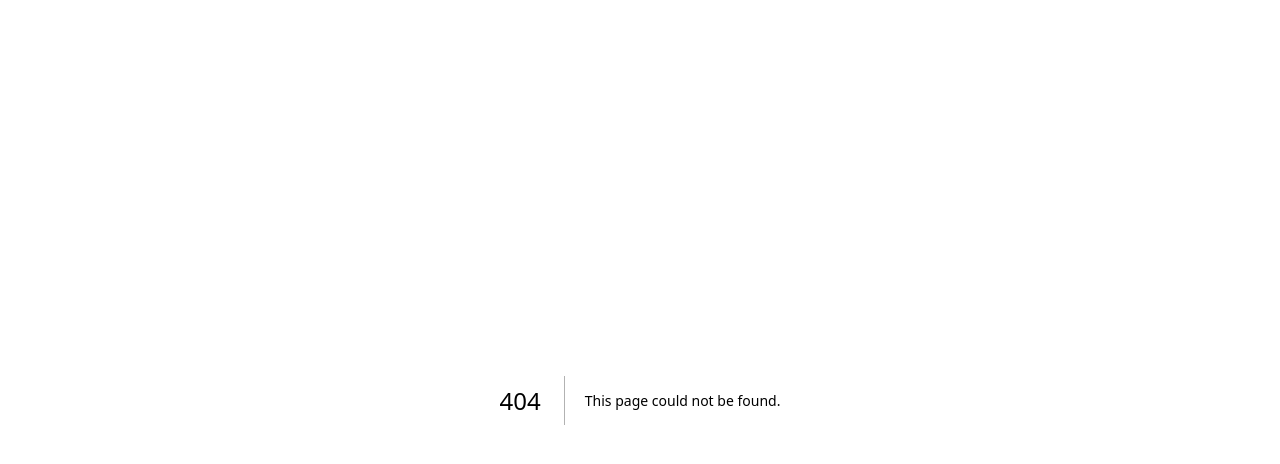
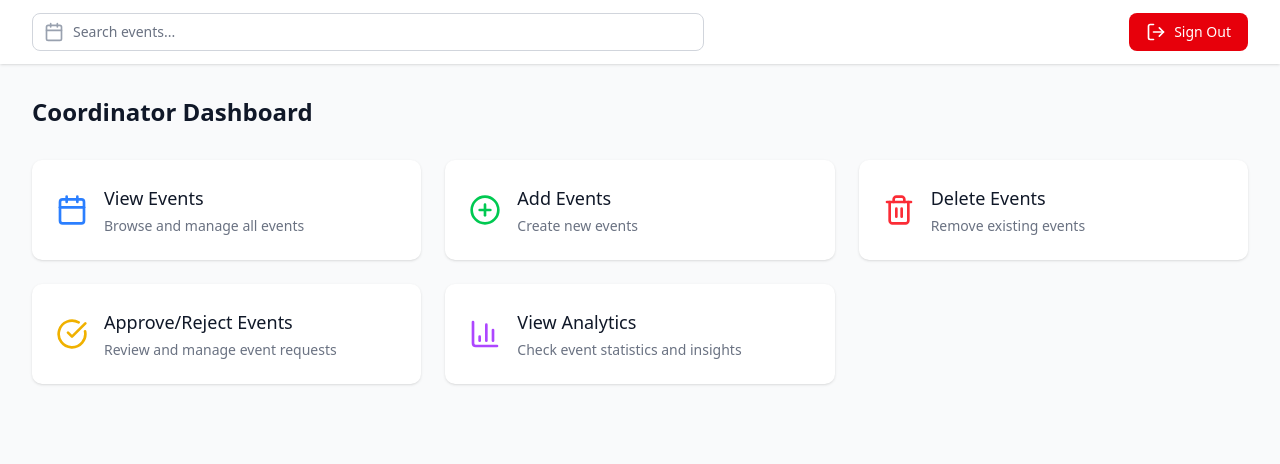
Before and after one commit to kingnavneeth094/Triton, a Next.js app: page /coordinator in a window 1280 px wide. Before the commit this address had no page. Shown: the top 464 px of the page. Built offline with nearby package versions, Linux system fonts and the light colour scheme.

Commit message:
Added Coordinator Dashboard

```diff
--- /dev/null
+++ b/src/app/(pages)/(dashboards)/coordinator/page.jsx
@@ -0,0 +1,156 @@
+'use client';
+
+import { useState } from 'react';
+import { useRouter } from 'next/navigation';
+import { LogOut, Calendar, PlusCircle, Trash2, CheckCircle, XCircle, BarChart3 } from 'lucide-react';
+
+export default function CoordinatorDashboard() {
+  const router = useRouter();
+  const [searchQuery, setSearchQuery] = useState('');
+
+  const handleLogout = () => {
+    // Add your logout logic here
+    router.push('/sign-in');
+  };
+
+  const handleOptionClick = (option) => {
+    switch (option) {
+      case 'view-events':
+        router.push('/coordinator/view-events');
+        break;
+      case 'add-events':
+        router.push('/coordinator/add-events');
+        break;
+      case 'delete-events':
+        router.push('/coordinator/delete-events');
+        break;
+      case 'approve-events':
+        router.push('/coordinator/approve-events');
+        break;
+      case 'analytics':
+        router.push('/coordinator/analytics');
+        break;
+      default:
+        break;
+    }
+  };
+
+  return (
+    <div className="min-h-screen bg-gray-50">
+      {/* Header */}
+      <div className="bg-white shadow-sm">
+        <div className="max-w-7xl mx-auto px-4 sm:px-6 lg:px-8">
+          <div className="flex justify-between items-center h-16">
+            <div className="flex-1 max-w-2xl">
+              <div className="relative">
+                <div className="absolute inset-y-0 left-0 pl-3 flex items-center pointer-events-none">
+                  <Calendar className="h-5 w-5 text-gray-400" />
+                </div>
+                <input
+                  type="text"
+                  className="block w-full pl-10 pr-3 py-2 border border-gray-300 rounded-md leading-5 bg-white placeholder-gray-500 focus:outline-none focus:placeholder-gray-400 focus:ring-1 focus:ring-blue-500 focus:border-blue-500 sm:text-sm"
+                  placeholder="Search events..."
+                  value={searchQuery}
+                  onChange={(e) => setSearchQuery(e.target.value)}
+                />
+              </div>
+            </div>
+            <button
+              onClick={handleLogout}
+              className="ml-4 inline-flex items-center px-4 py-2 border border-transparent text-sm font-medium rounded-md text-white bg-red-600 hover:bg-red-700 focus:outline-none focus:ring-2 focus:ring-offset-2 focus:ring-red-500"
+            >
+              <LogOut className="mr-2 h-5 w-5" />
+              Sign Out
+            </button>
+          </div>
+        </div>
+      </div>
+
+      {/* Main Content */}
+      <div className="max-w-7xl mx-auto px-4 sm:px-6 lg:px-8 py-8">
+        <h1 className="text-2xl font-bold text-gray-900 mb-8">Coordinator Dashboard</h1>
+        <div className="grid grid-cols-1 md:grid-cols-2 lg:grid-cols-3 gap-6">
+          {/* View Events Card */}
+          <div
+            onClick={() => handleOptionClick('view-events')}
+            className="bg-white rounded-lg shadow-sm p-6 cursor-pointer hover:shadow-md transition-shadow duration-200"
+          >
+            <div className="flex items-center">
+              <div className="flex-shrink-0">
+                <Calendar className="h-8 w-8 text-blue-500" />
+              </div>
+              <div className="ml-4">
+                <h3 className="text-lg font-medium text-gray-900">View Events</h3>
+                <p className="mt-1 text-sm text-gray-500">Browse and manage all events</p>
+              </div>
+            </div>
+          </div>
+
+          {/* Add Events Card */}
+          <div
+            onClick={() => handleOptionClick('add-events')}
+            className="bg-white rounded-lg shadow-sm p-6 cursor-pointer hover:shadow-md transition-shadow duration-200"
+          >
+            <div className="flex items-center">
+              <div className="flex-shrink-0">
+                <PlusCircle className="h-8 w-8 text-green-500" />
+              </div>
+              <div className="ml-4">
+                <h3 className="text-lg font-medium text-gray-900">Add Events</h3>
+                <p className="mt-1 text-sm text-gray-500">Create new events</p>
+              </div>
+            </div>
+          </div>
+
+          {/* Delete Events Card */}
+          <div
+            onClick={() => handleOptionClick('delete-events')}
+            className="bg-white rounded-lg shadow-sm p-6 cursor-pointer hover:shadow-md transition-shadow duration-200"
+          >
+            <div className="flex items-center">
+              <div className="flex-shrink-0">
+                <Trash2 className="h-8 w-8 text-red-500" />
+              </div>
+              <div className="ml-4">
+                <h3 className="text-lg font-medium text-gray-900">Delete Events</h3>
+                <p className="mt-1 text-sm text-gray-500">Remove existing events</p>
+              </div>
+            </div>
+          </div>
+
+          {/* Approve/Reject Events Card */}
+          <div
+            onClick={() => handleOptionClick('approve-events')}
+            className="bg-white rounded-lg shadow-sm p-6 cursor-pointer hover:shadow-md transition-shadow duration-200"
+          >
+            <div className="flex items-center">
+              <div className="flex-shrink-0">
+                <CheckCircle className="h-8 w-8 text-yellow-500" />
+              </div>
+              <div className="ml-4">
+                <h3 className="text-lg font-medium text-gray-900">Approve/Reject Events</h3>
+                <p className="mt-1 text-sm text-gray-500">Review and manage event requests</p>
+              </div>
+            </div>
+          </div>
+
+          {/* View Analytics Card */}
+          <div
+            onClick={() => handleOptionClick('analytics')}
+            className="bg-white rounded-lg shadow-sm p-6 cursor-pointer hover:shadow-md transition-shadow duration-200"
+          >
+            <div className="flex items-center">
+              <div className="flex-shrink-0">
+                <BarChart3 className="h-8 w-8 text-purple-500" />
+              </div>
+              <div className="ml-4">
+                <h3 className="text-lg font-medium text-gray-900">View Analytics</h3>
+                <p className="mt-1 text-sm text-gray-500">Check event statistics and insights</p>
+              </div>
+            </div>
+          </div>
+        </div>
+      </div>
+    </div>
+  );
+}
```
